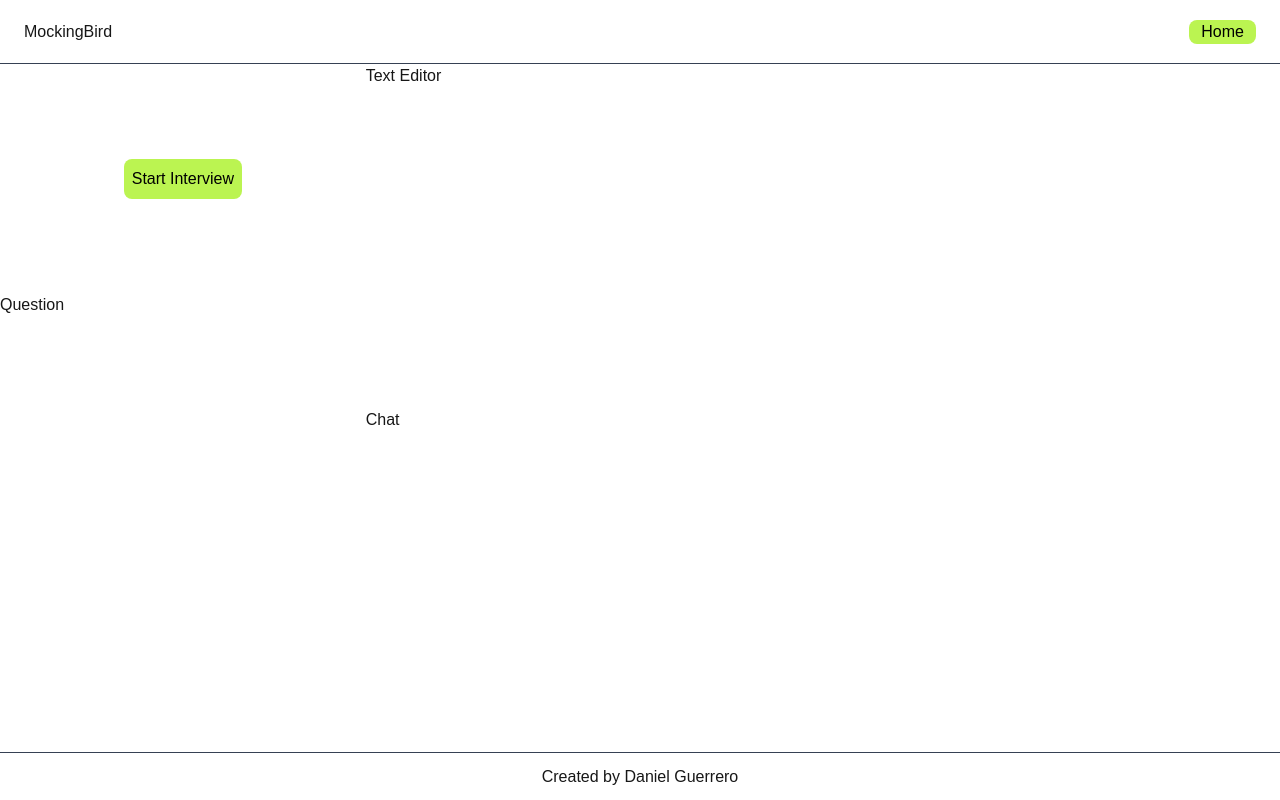
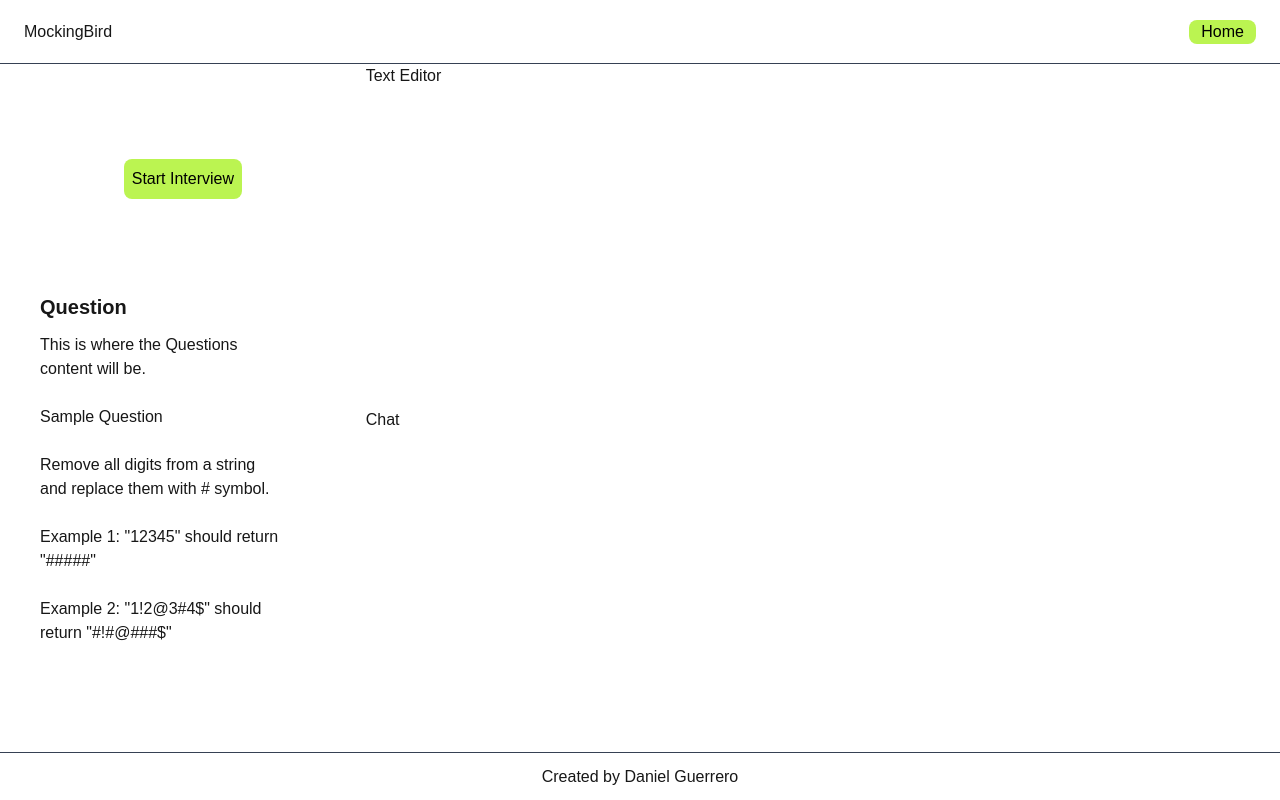
Before and after one commit to danxguerrero/MockingBird, a Next.js app in the folder mockingbird/: page /interview in a window 1280 px wide. Built offline with nearby package versions, Linux system fonts and the light colour scheme.

Commit message:
Created and styled the Question Component. closes #6 closes #7

```diff
--- /dev/null
+++ b/mockingbird/src/app/interview/components/Question.tsx
@@ -0,0 +1,19 @@
+export const Question = () => {
+    return (
+        <div className="flex flex-col gap-3 mx-10 max-w-60">
+            <h2 className="text-xl font-semibold">Question</h2>
+            <div className="break-words whitespace-normal">
+                This is where the Questions content will be.
+                <br/><br/>
+                Sample Question
+                <br/><br/>
+                Remove all digits from a string and replace them with # symbol.
+                <br/><br/>
+                Example 1: "12345" should return "#####"
+                <br/>
+                <br/>
+                Example 2: "1!2@3#4$" should return "#!#@###$"
+            </div>
+        </div>
+    )
+}
--- a/mockingbird/src/app/interview/page.tsx
+++ b/mockingbird/src/app/interview/page.tsx
@@ -1,4 +1,5 @@
 import { Timer } from "./components/Timer"
+import { Question } from "./components/Question"
 
 export default function Page() {
     return (
@@ -8,7 +9,7 @@ export default function Page() {
                     <Timer />
                 </div>
                 <div className="h-2/3">
-                    <p>Question</p>
+                    <Question/>
                 </div>
             </div>
             <div className="w-full flex flex-col">
```
